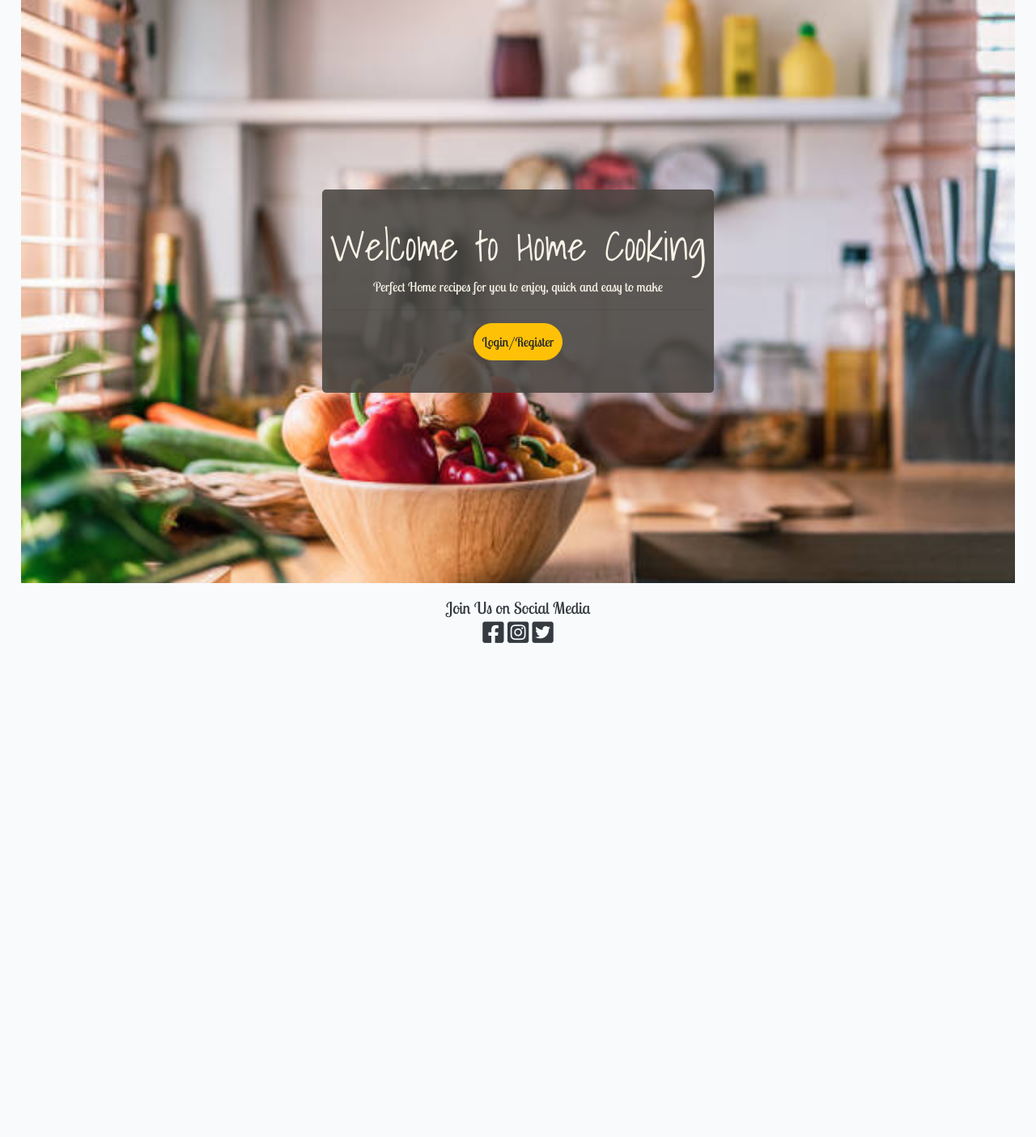
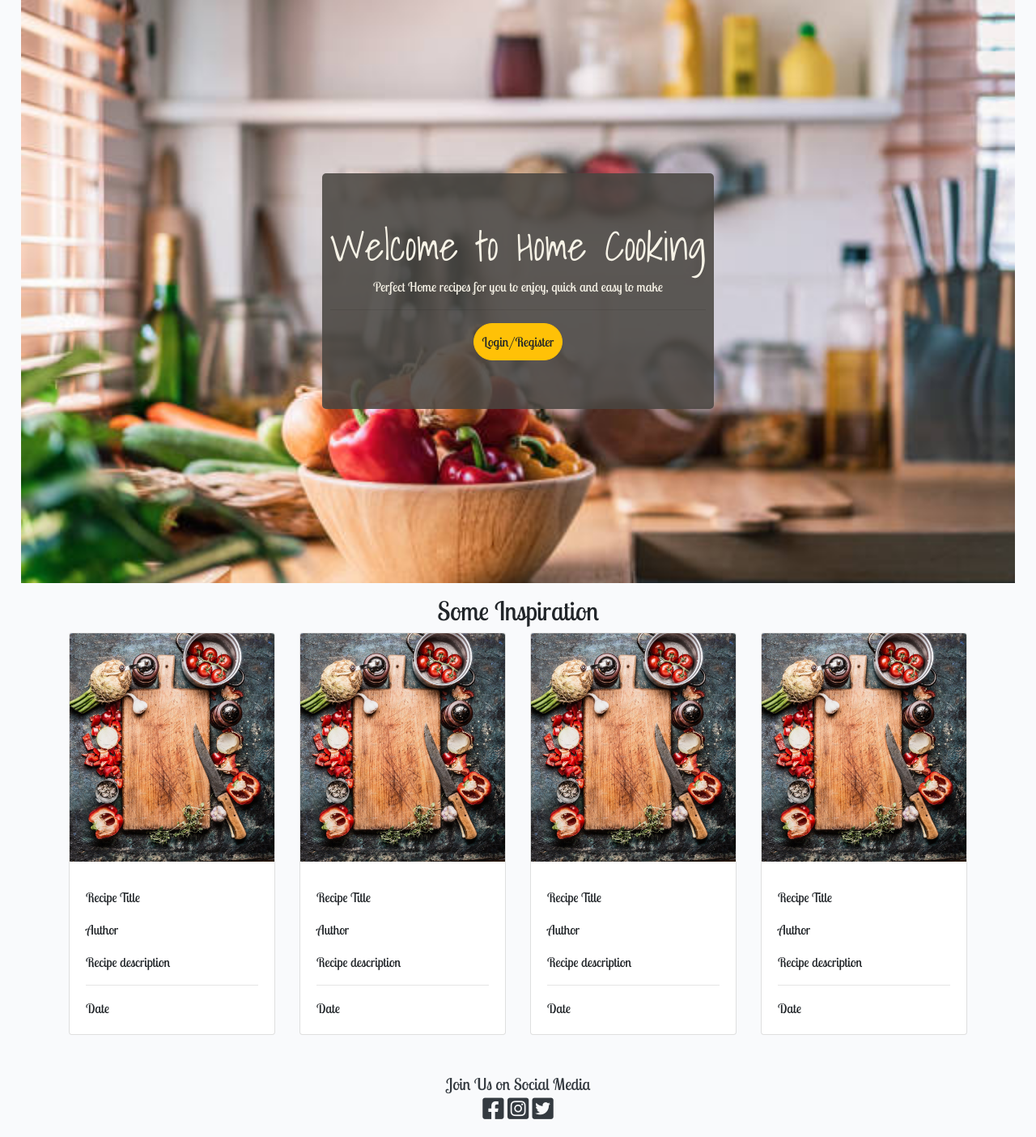
Before and after one commit to KarlMoran/Home_Cooking_PP4, a Django app: page / in a window 1280 px wide. Shown: the part 83-1487 px from the top of the page at 81% size. Before the commit the page ends 877 px from the top, so only its background shows below. Run offline with Django 3.2, Linux system fonts and the light colour scheme; some libraries are stand-ins or nearby versions.

Commit message:
Add some structure to Index.html / inspiration

```diff
--- a/static/css/style.css
+++ b/static/css/style.css
@@ -12,7 +12,7 @@ body {
 /* -- NAVBAR -- */
 
 .navbar{
-    padding: 0.8rem;
+    padding: 1rem;
 }
 
 
@@ -62,10 +62,25 @@ i{
     position: relative;
 }
 
+/* Recently recipes card */
+
+.card-margin{
+    margin: 0 auto;
+    margin-bottom: 30px;
+}
+
+.card{
+    max-width: 350px;
+}
+
+.added-recipes-title{
+    margin-top: 15px;
+}
+
 /* LOGIN/REGISTER BTN AND TITLE */
 
 .col-title{
-    padding: 40px 10px;
+    padding: 60px 10px;
     background-color: rgb(73 69 65 / 87%);
     margin-left: 10px;
     margin-right: 10px;
--- a/templates/index.html
+++ b/templates/index.html
@@ -15,7 +15,75 @@
 </section>
 
 <section>
-    <!-- RECENTLY ADDED RECIPES -->
+    <div class="text-center added-recipes-title">
+<h2>Some Inspiration</h2>
+</div>
+
+<div class="container">
+    <div class="row">
+      <div class="col-sm-6 col-md-6 col-lg-4 col-xl-3">
+        <div class="card card-margin">
+                <img src="../static/images/board.jpg" alt="" class="card-img-top">
+            <div class="card-body">
+                    <h5 class="card-title rec-card-title"></h5>
+                <p class="card-text">Recipe Title</p>
+                <p class="card-text">Author</p>
+                <div class="card-text">
+                    <span>Recipe description</span>
+                </div>
+                <hr>
+                <div class="card-text"> Date</div>
+            </div>
+        </div>
+      </div>
+      <div class="col-sm-6 col-md-6 col-lg-4 col-xl-3">
+        <div class="card card-margin">
+            <img src="../static/images/board.jpg" alt="" class="card-img-top">
+            <div class="card-body">
+                <h5 class="card-title rec-card-title"></h5>
+            <p class="card-text">Recipe Title</p>
+            <p class="card-text">Author</p>
+            <div class="card-text">
+                <span>Recipe description</span>
+            </div>
+            <hr>
+            <div class="card-text"> Date</div>
+        </div>
+    </div>
+      </div>
+      <div class="col-sm-6 col-md-6 col-lg-4 col-xl-3">
+        <div class="card card-margin">
+            <img src="../static/images/board.jpg" alt="" class="card-img-top">
+            <div class="card-body">
+                <h5 class="card-title rec-card-title"></h5>
+            <p class="card-text">Recipe Title</p>
+            <p class="card-text">Author</p>
+            <div class="card-text">
+                <span>Recipe description</span>
+            </div>
+            <hr>
+            <div class="card-text"> Date</div>
+        </div>
+    </div>
+      </div>
+      <div class="col-sm-6 col-md-6 col-lg-4 col-xl-3">
+        <div class="card card-margin">
+            <img src="../static/images/board.jpg" alt="" class="card-img-top">
+            <div class="card-body">
+                <h5 class="card-title rec-card-title"></h5>
+            <p class="card-text">Recipe Title</p>
+            <p class="card-text">Author</p>
+            <div class="card-text">
+                <span>Recipe description</span>
+            </div>
+            <hr>
+            <div class="card-text"> Date</div>
+        </div>
+    </div>
+      </div>
+    </div>
+  </div>
+
 </section>
 
 <section>
```
